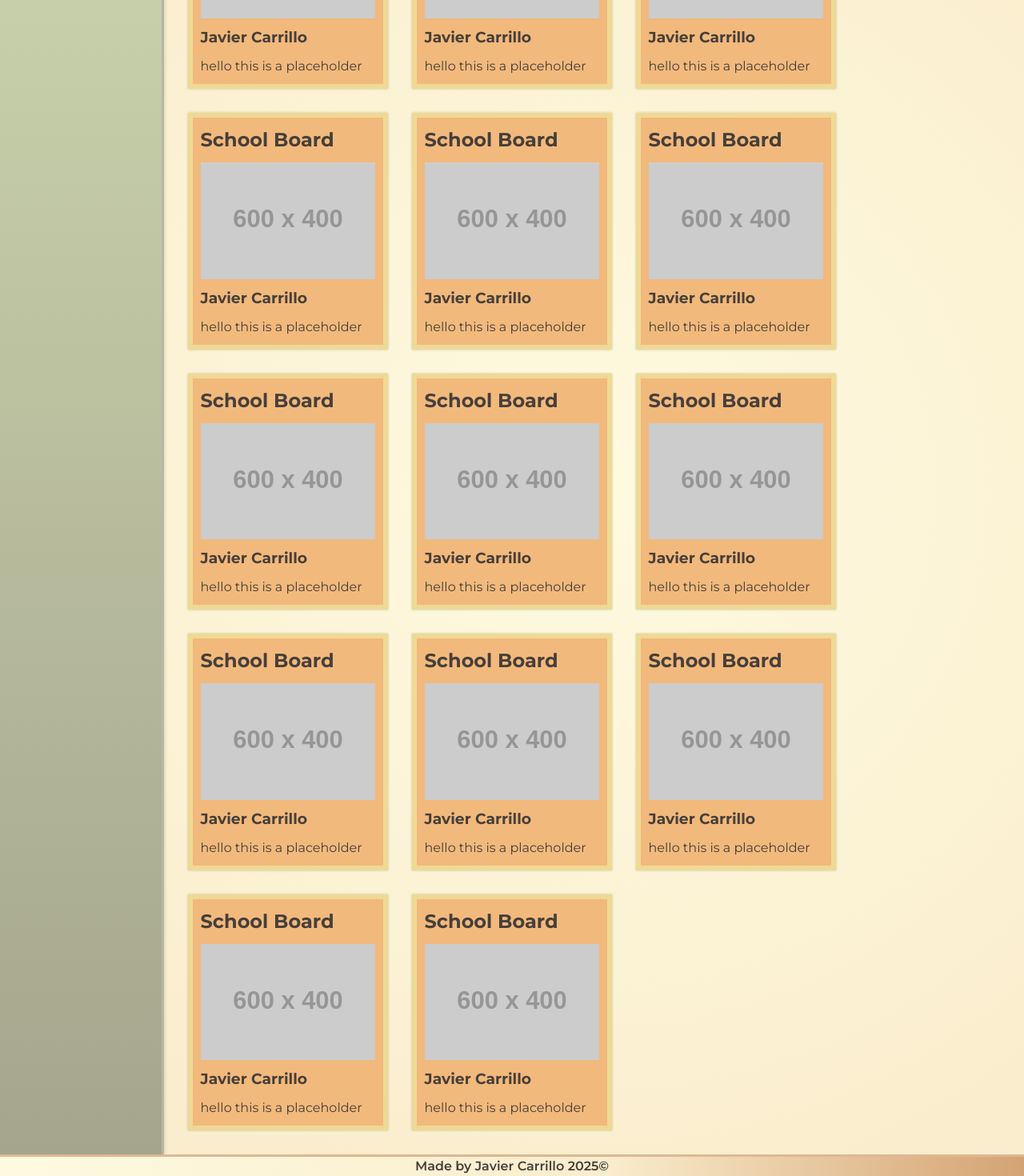
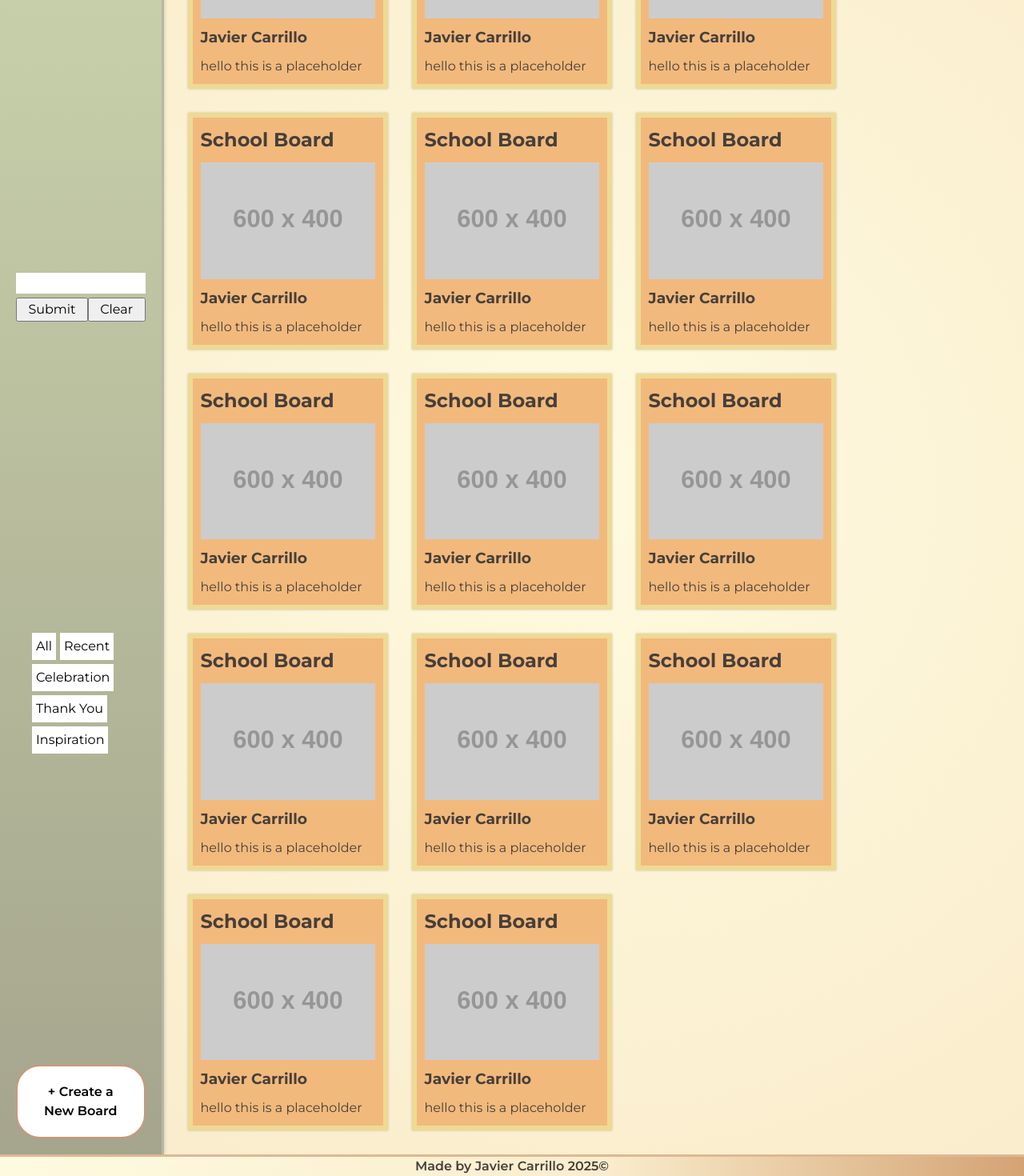
Before and after one commit to javiiicz/kudos-board, a React (Vite) app in the folder frontend/: page / in a window 1280 px wide. Shown: the part 214-1684 px from the top of the page at 80% size. Built offline with nearby package versions, Linux system fonts and the light colour scheme.

Commit message:
[MVP] [Frontend] Implement components to header

```diff
--- a/frontend/src/components/Header.jsx
+++ b/frontend/src/components/Header.jsx
@@ -1,10 +1,15 @@
 import "../styles/Header.css"
+import Search from "./Search";
+import Filters from "./Filters";
+import CreateButton from "./CreateButton";
 
 const Header = () => {
     return (
         <header>
             <h1>Kudos Board!</h1>
-
+            <Search/>
+            <Filters/>
+            <CreateButton/>
         </header>
     )
 }
--- a/frontend/src/styles/Header.css
+++ b/frontend/src/styles/Header.css
@@ -2,6 +2,7 @@ header {
     display: flex;
     flex-direction: column;
     align-items: center;
+    justify-content: space-between;
 
     background: #edfff3;
     background: linear-gradient(
```
